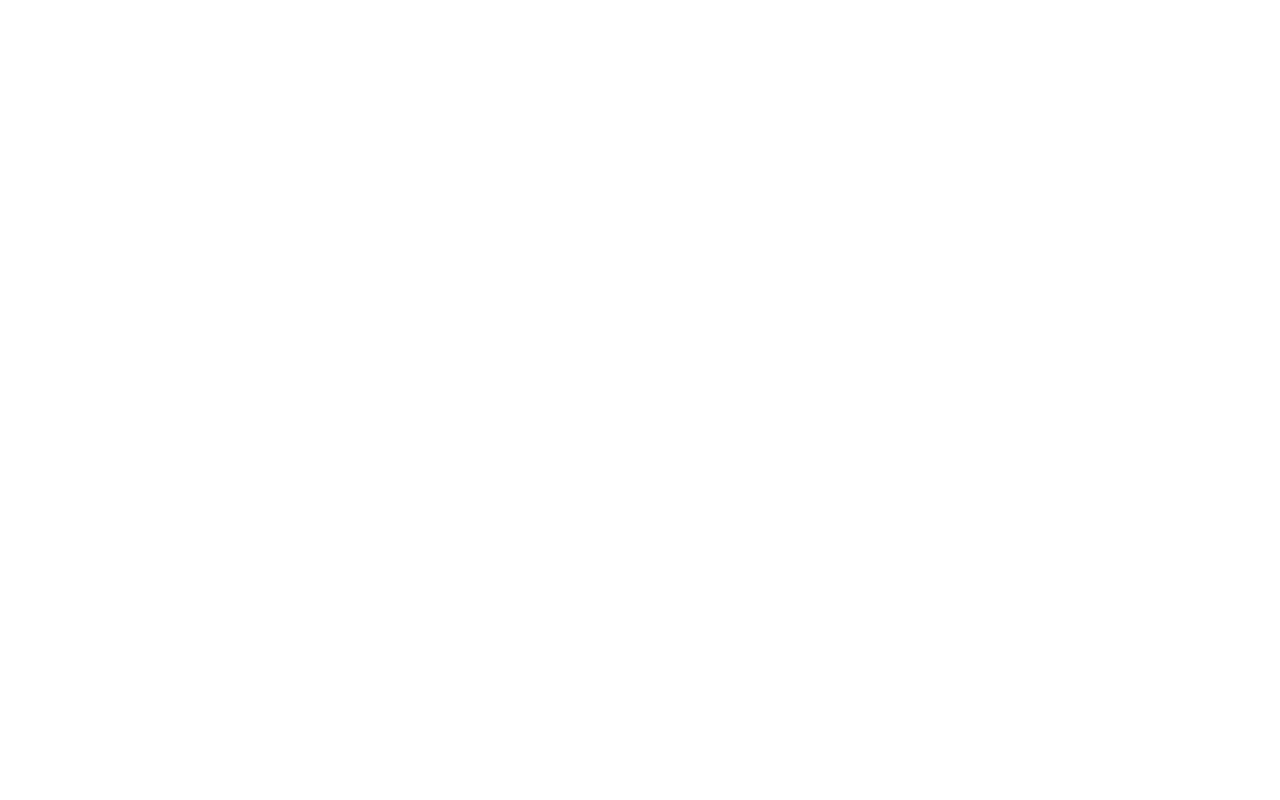
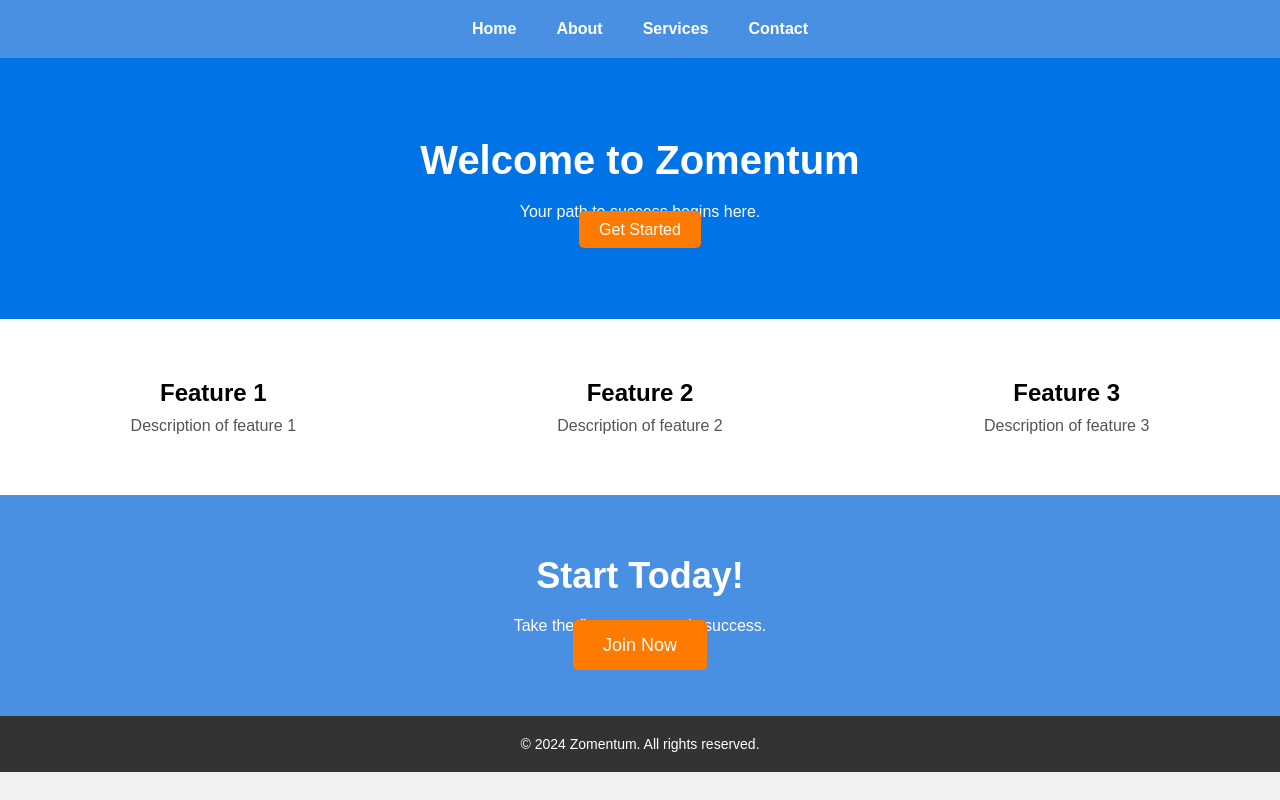
Before and after one commit to Argorass/Site-face-acc-Figma, a plain HTML site: page index.html in a window 1280 px wide. Drawn offline with Linux system fonts and the light colour scheme.

Commit message:
Start up of page html +css

```diff
--- a/index.html
+++ b/index.html
@@ -1,3 +1,4 @@
+<!-- //example -->
 <!DOCTYPE html>
 <html lang="en">
   <head>
@@ -6,5 +7,52 @@
     <title>New site</title>
     <link rel="stylesheet" href="styles.css" />
   </head>
-  <body></body>
+  <body>
+    <!-- Navigation Bar -->
+    <header>
+      <nav>
+        <ul>
+          <li><a href="#">Home</a></li>
+          <li><a href="#">About</a></li>
+          <li><a href="#">Services</a></li>
+          <li><a href="#">Contact</a></li>
+        </ul>
+      </nav>
+    </header>
+
+    <!-- Hero Section -->
+    <section class="hero">
+      <h1>Welcome to Zomentum</h1>
+      <p>Your path to success begins here.</p>
+      <a href="#cta" class="cta-button">Get Started</a>
+    </section>
+
+    <!-- Features Section -->
+    <section class="features">
+      <div class="feature">
+        <h2>Feature 1</h2>
+        <p>Description of feature 1</p>
+      </div>
+      <div class="feature">
+        <h2>Feature 2</h2>
+        <p>Description of feature 2</p>
+      </div>
+      <div class="feature">
+        <h2>Feature 3</h2>
+        <p>Description of feature 3</p>
+      </div>
+    </section>
+
+    <!-- Call to Action Section -->
+    <section id="cta" class="cta">
+      <h2>Start Today!</h2>
+      <p>Take the first step towards success.</p>
+      <a href="#" class="cta-button">Join Now</a>
+    </section>
+
+    <!-- Footer Section -->
+    <footer>
+      <p>&copy; 2024 Zomentum. All rights reserved.</p>
+    </footer>
+  </body>
 </html>
--- a/styles.scss
+++ b/styles.scss
@@ -1,5 +1,123 @@
+// Variables for colors and fonts
+$primary-color: #4a90e2;
+$secondary-color: #f1f1f1;
+$font-family: "Arial", sans-serif;
+
+// Global styles
 * {
   margin: 0;
   padding: 0;
   box-sizing: border-box;
 }
+
+body {
+  font-family: $font-family;
+  background-color: $secondary-color;
+}
+
+header {
+  background-color: $primary-color;
+  padding: 20px 0;
+
+  nav ul {
+    display: flex;
+    justify-content: center;
+    list-style-type: none;
+
+    li {
+      margin: 0 20px;
+    }
+
+    a {
+      color: white;
+      text-decoration: none;
+      font-weight: bold;
+      font-size: 16px;
+
+      &:hover {
+        text-decoration: underline;
+      }
+    }
+  }
+}
+
+.hero {
+  background: #0073e6;
+  color: white;
+  padding: 80px 20px;
+  text-align: center;
+
+  h1 {
+    font-size: 40px;
+    margin-bottom: 20px;
+  }
+
+  .cta-button {
+    background-color: #ff7a00;
+    color: white;
+    padding: 10px 20px;
+    text-decoration: none;
+    font-size: 16px;
+    border-radius: 5px;
+
+    &:hover {
+      background-color: #e67e22;
+    }
+  }
+}
+
+.features {
+  display: flex;
+  justify-content: space-around;
+  padding: 40px 0;
+  background-color: white;
+
+  .feature {
+    width: 30%;
+    padding: 20px;
+    text-align: center;
+
+    h2 {
+      font-size: 24px;
+      margin-bottom: 10px;
+    }
+
+    p {
+      font-size: 16px;
+      color: #555;
+    }
+  }
+}
+
+.cta {
+  background-color: #4a90e2;
+  color: white;
+  text-align: center;
+  padding: 60px 20px;
+
+  h2 {
+    font-size: 36px;
+    margin-bottom: 20px;
+  }
+
+  .cta-button {
+    background-color: #ff7a00;
+    color: white;
+    padding: 15px 30px;
+    font-size: 18px;
+    text-decoration: none;
+    border-radius: 5px;
+
+    &:hover {
+      background-color: #e67e22;
+    }
+  }
+}
+
+footer {
+  text-align: center;
+  background-color: #333;
+  color: white;
+  padding: 20px 0;
+  font-size: 14px;
+}
```
Also changed, not shown: styles.css, 1 other file.
